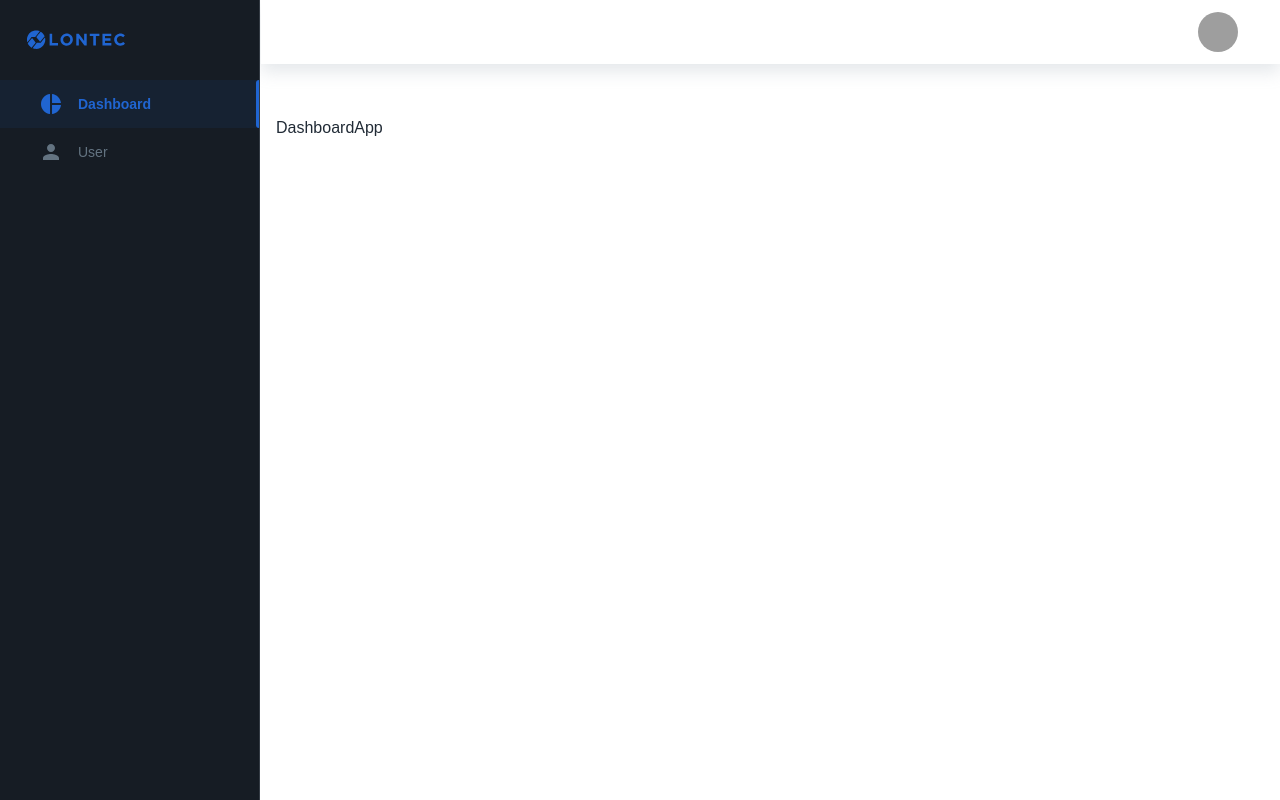
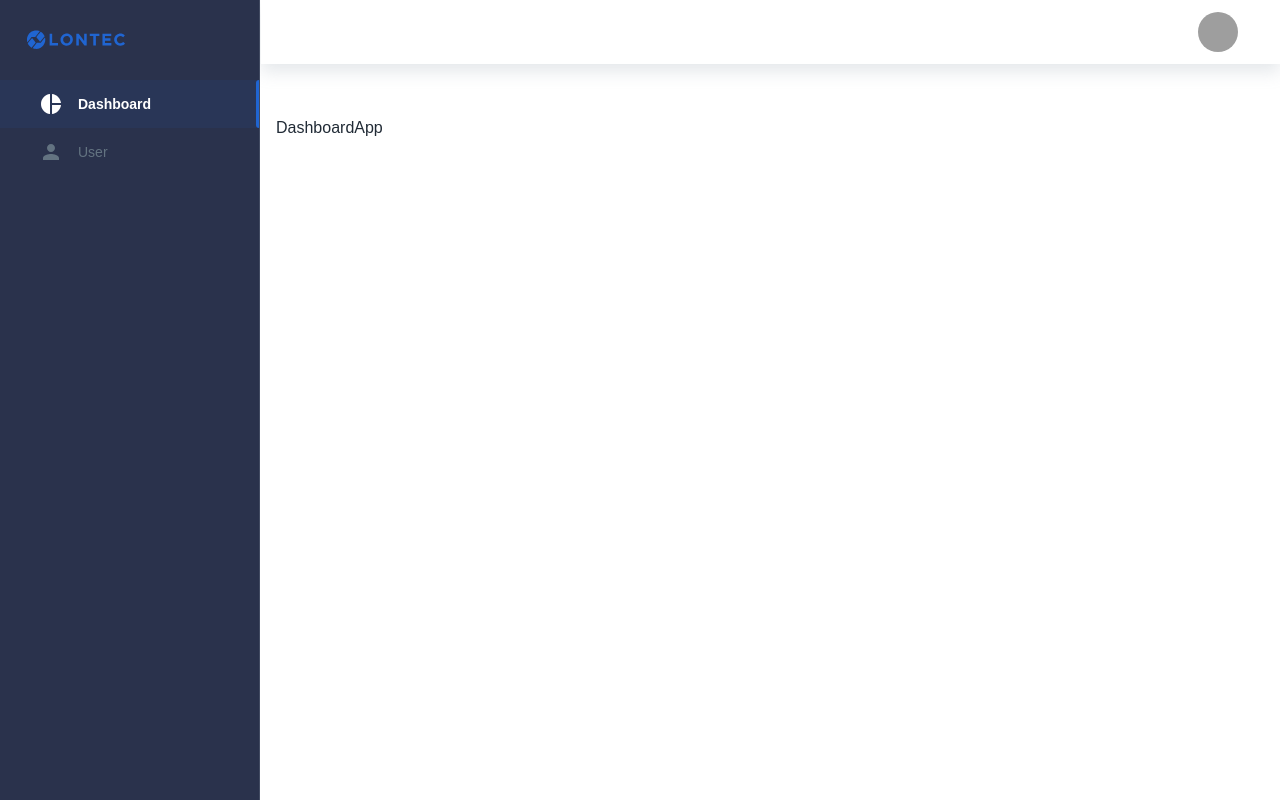
Before and after one commit to JohnApCo/sytem-lontec-eslint, a React (Create React App) app: page /dashboard/app in a window 1280 px wide. Built offline with nearby package versions, Linux system fonts and the light colour scheme; grey boxes are pictures that could not be loaded.

Commit message:
feat: change bgcolor sidebar

```diff
--- a/src/components/common/NavSection.js
+++ b/src/components/common/NavSection.js
@@ -72,7 +72,7 @@ function NavItem({ item, active }) {
   };
 
   const activeRootStyle = {
-    color: 'primary.main',
+    color: 'primary.contrastText',
     fontWeight: 'fontWeightMedium',
     bgcolor: alpha(
       theme.palette.primary.main,
--- a/src/components/layouts/dashboard/DashboardSidebar.js
+++ b/src/components/layouts/dashboard/DashboardSidebar.js
@@ -155,7 +155,7 @@ export default function DashboardSidebar({ isOpenSidebar, onCloseSidebar }) {
           sx={{
             '& .MuiDrawer-paper': {
               width: DRAWER_WIDTH,
-              backgroundColor: 'rgb(33, 43, 54)'
+              backgroundColor: 'rgba(34, 42, 69, 0.96)'
             }
           }}
         >
@@ -176,7 +176,7 @@ export default function DashboardSidebar({ isOpenSidebar, onCloseSidebar }) {
           sx={{
             '& .MuiDrawer-paper': {
               width: DRAWER_WIDTH,
-              backgroundColor: 'rgb(22, 28, 36)'
+              backgroundColor: 'rgba(34, 42, 69, 0.96)'
             }
           }}
         >
```
